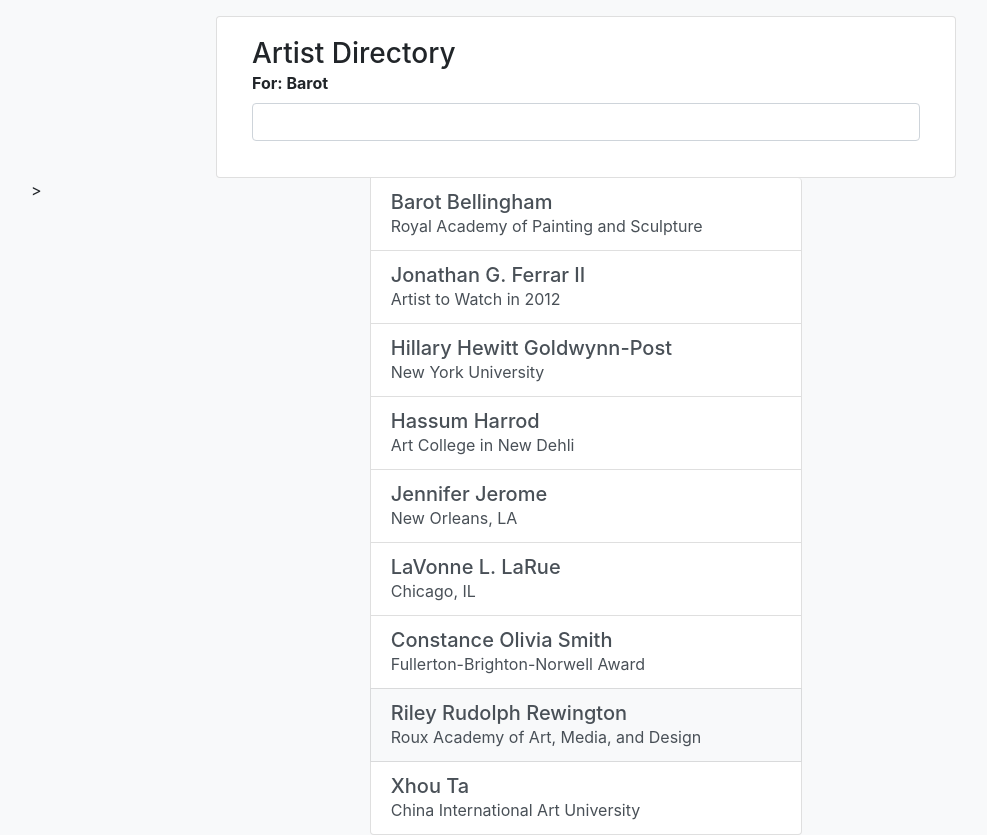
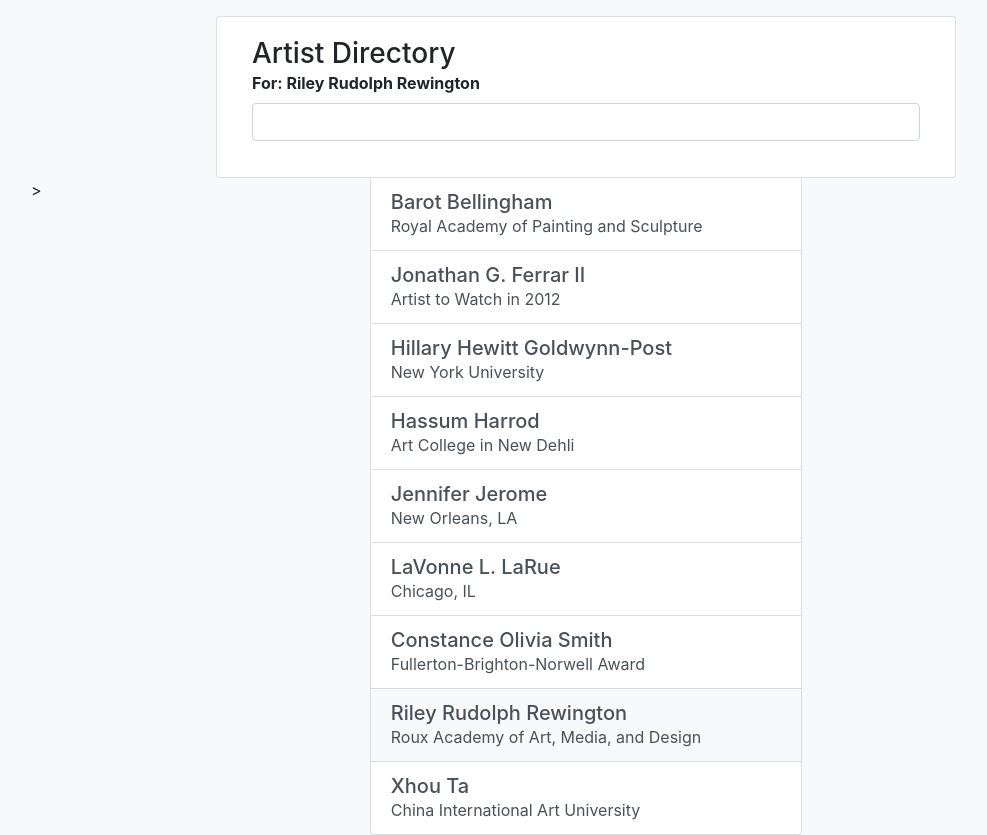
Before and after one commit to mjachowdhury/Angular, an Angular app: page / in a window 1280 px wide. Both pictures are taken after a click on the link 640 px from the left and 724 px from the top of the page. Shown: the whole page, without its empty margins (54-1041 px from the left). Built offline with nearby package versions, Linux system fonts and the light colour scheme.

Commit message:
Added click event, add directive ngFor, ngIf, added click even method showArtist()

```diff
--- a/src/app/app.component.html
+++ b/src/app/app.component.html
@@ -5,7 +5,8 @@
           <div class="card-body">
             <h3 class="mb-0">Artist Directory</h3>
             <div class="form-group">
-              <div class="form-label"><strong>For:
+              <div class="form-label"
+              *ngIf="query"><strong>For:
                 {{ query }}
               </strong></div>
               <input class="form-control mt-2" type="text">
@@ -19,7 +20,8 @@
             <div class="col-sm-10 col-md-8 col-lg-6 col-xl-5">
               <div class="list-group">
                 <a href="#" class="list-group-item list-group-item-action flex-column align-items-start"
-                *ngFor="let artist of artists">
+                *ngFor="let artist of artists"
+                (click)="showArtist(artist)">
                     <div class="media">
                       <div class="media-body align-self-center">
                         <h5 class="m-0">
--- a/src/app/app.component.ts
+++ b/src/app/app.component.ts
@@ -18,8 +18,12 @@
   query: string;
   artists: object;
 
+  showArtist(item) {
+    this.query = item.name;
+  }
+
   constructor(){
-    this.query = 'Barot'
+    this.query = '';
     this.artists = [
       {
         "name":"Barot Bellingham",
```
